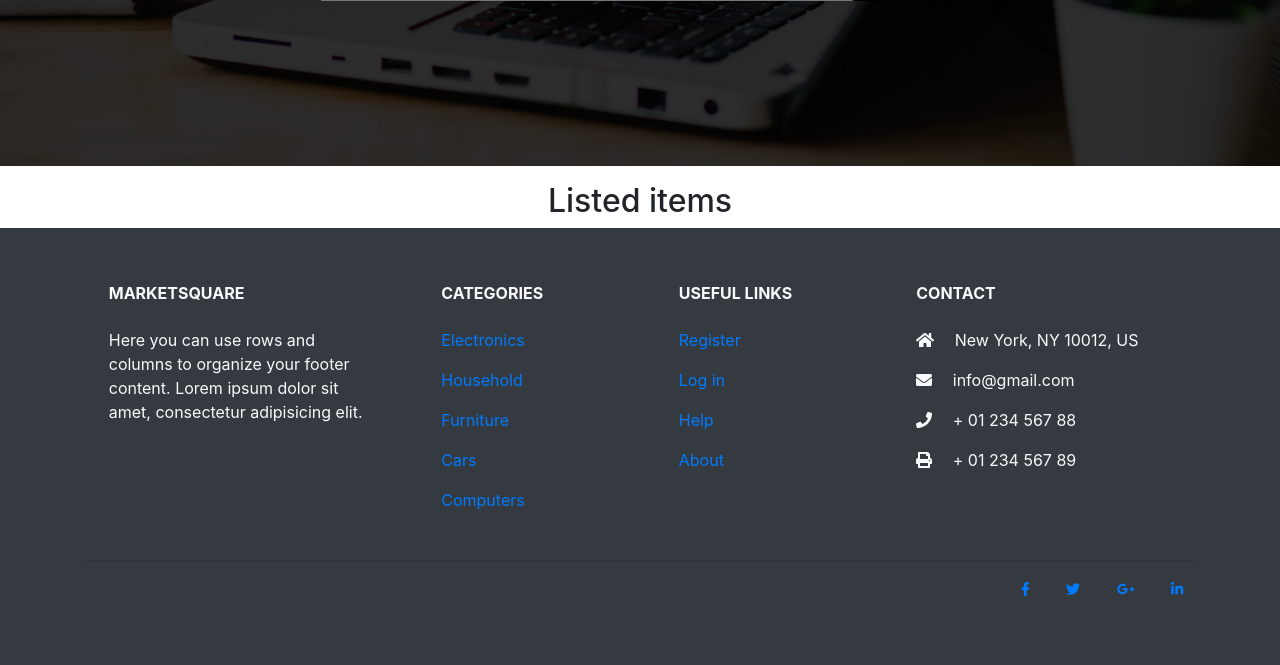
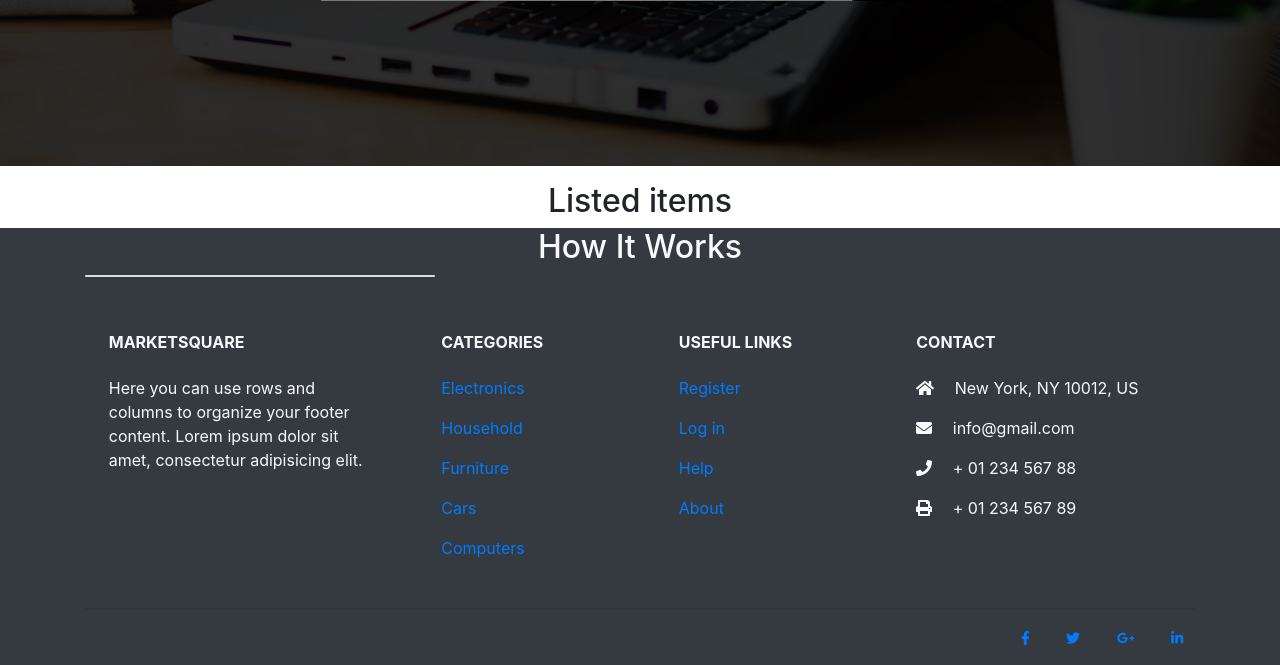
Before and after one commit to Code-Institute-Submissions/SegzAyo-SegzAyo-Online_MarketPlace2_AprResub, a Flask app: page / in a window 1280 px wide. Shown: the part 434-1099 px from the top of the page. Before the commit the page ends 1030 px from the top, so only its background shows below. Run offline with Flask 2, Linux system fonts and the light colour scheme; grey boxes labelled with a size stand in for pictures from a placeholder-image service; data that the repository does not hold is empty; parts of the project's set-up code (start-up, migrations or seed data) failed here and were passed over; some libraries are stand-ins or nearby versions; some web fonts are replaced.

Commit message:
how it works section WIP

```diff
--- a/templates/products.html
+++ b/templates/products.html
@@ -83,4 +83,22 @@
 		</a>
 	</div>
 </div>
+<section class="py-12 bg-dark bg-pattern" id="howItWorks">
+    <div class="container">
+        <div class="row">
+            <div class="col-12">
+                <h2 class="mb-10 text-center text-light">How It Works</h2>
+
+            </div>
+        </div>
+        <div class="row">
+            <div class="col-12 col-md-4">
+                <div class="card bg-none mb-7 mb-md-0">
+
+                </div>
+            </div>
+
+        </div>
+    </div>
+</section>
 {% endblock %}
```
